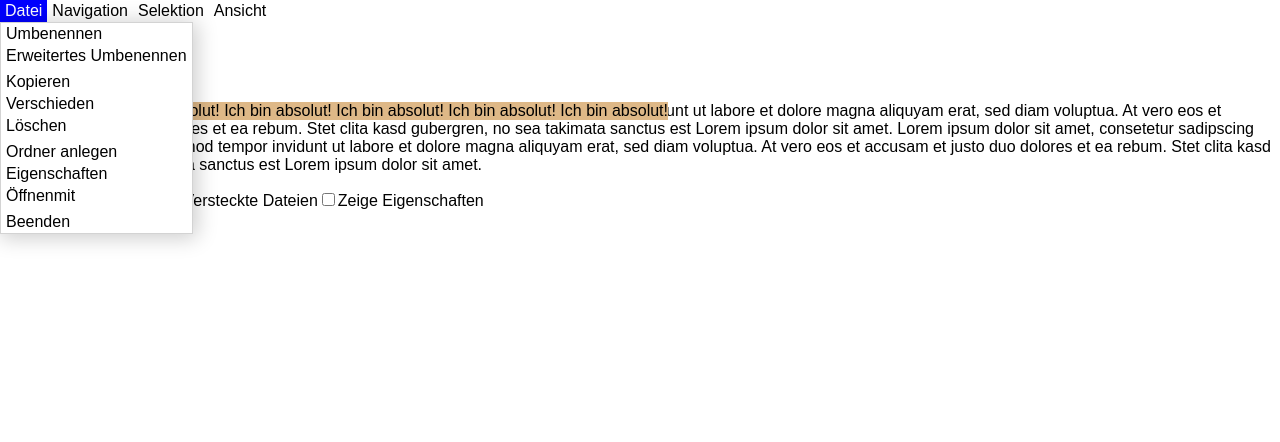
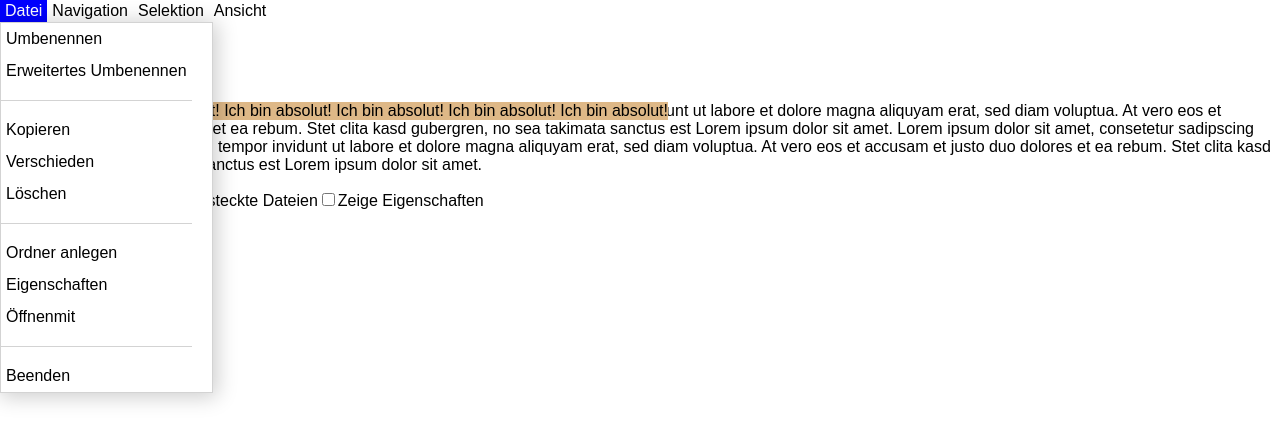
Before and after one commit to uriegel/menubar-react, a React (Create React App) app: page / in a window 1280 px wide. Both pictures are taken after a click on the item "Datei". Shown: the top 442 px of the page. Built offline with nearby package versions, Linux system fonts and the light colour scheme.

Commit message:
Separator

```diff
--- a/src/component/Menubar.css
+++ b/src/component/Menubar.css
@@ -6,6 +6,7 @@
     --mbr-menubar-shadow-color: rgba(0, 0, 0, 0.2);
     --mbr-menubar-selected-color: white;
     --mbr-menubar-selected-background-color: blue;
+    --mbr-menubar-separator-color: lightgray;
 }
 
 .mbr--menubar  {
--- a/src/component/MenubarItem.css
+++ b/src/component/MenubarItem.css
@@ -29,3 +29,7 @@
     color: var(--mbr-menubar-selected-color);
     background-color: var(--mbr-menubar-selected-background-color);
 }
+
+.mbr--submenu-item-container {
+    padding: 5px 20px 5px 0px;
+}
--- a/src/component/MenubarItem.tsx
+++ b/src/component/MenubarItem.tsx
@@ -1,7 +1,8 @@
 import React from 'react'
-import { MenuItemProps } from '.'
+import { MenuItemProps, MenuItemType } from '.'
 import "./MenubarItem.css"
 import { MenuItem } from './MenuItem'
+import { Separator } from './Separator'
 
 interface MenubarItemProps {
     name: string
@@ -41,7 +42,13 @@ export const MenubarItem = ({name, index, selectedIndex, subMenuOpened, items}:
             ?
                 <div className='mbr--submenu'>
                     <div className='mbr--submenu_list'>
-                        {items.map((n, i) => MenuItem({ name: n.name ?? "", isAccelerated: false }))}
+                        {items.map((n, i) => (
+                            <div className='mbr--submenu-item-container'>
+                                {n.type == MenuItemType.Separator
+                                ? (<Separator />)
+                                : (<MenuItem name={n.name ?? ""} isAccelerated={false} />)}
+                            </div>
+                        ))}
                     </div>
                 </div>
             : null}
--- /dev/null
+++ b/src/component/Separator.css
@@ -0,0 +1,4 @@
+.mbr--menubaritem hr {
+    border: solid var(--mbr-menubar-separator-color) 0.5px;
+    border-top-style: hidden;
+}
--- /dev/null
+++ b/src/component/Separator.tsx
@@ -0,0 +1,6 @@
+import React from 'react'
+import './Separator.css'
+
+export const Separator = () => (
+    <hr/>
+)
```
